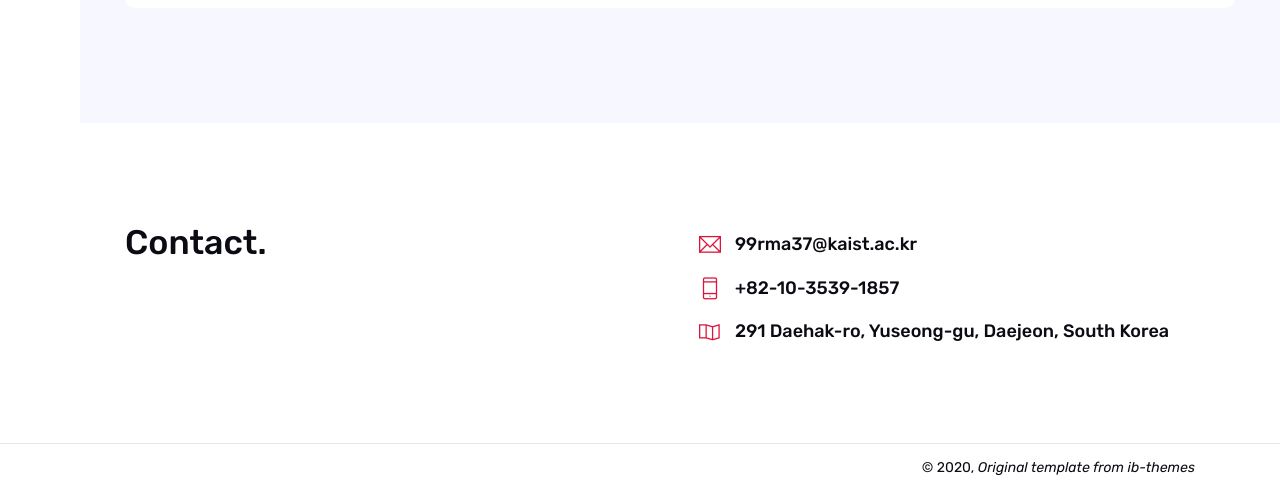
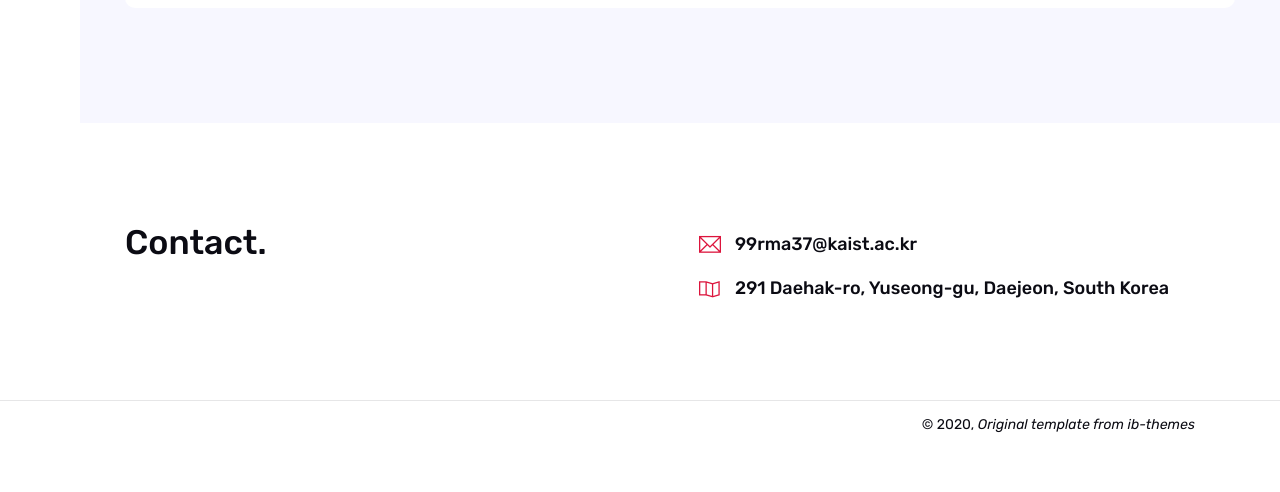
Before and after one commit to id8198/id8198.github.io, a plain HTML site: page index.html in a window 1280 px wide. Shown: the part 3076-3568 px from the top of the page. After the commit the page ends 3525 px from the top, so only its background shows below. Drawn offline with nearby package versions, Linux system fonts and the light colour scheme; some packages are replaced by stand-ins of ours; a script that the page names is missing; a web font is replaced by a local one.

Commit message:
Update index.html

```diff
--- a/index.html
+++ b/index.html
@@ -479,10 +479,10 @@
                                     <i class="ti-email"></i>
                                     <span class="media-body">99rma37@kaist.ac.kr</span>
                                 </li>
-                                <li class="media">
+                                <!-- <li class="media">
                                     <i class="ti-mobile"></i>
                                     <span class="media-body">+82-10-3539-1857</span>
-                                </li>
+                                </li> -->
                                 <li class="media">
                                     <i class="ti-map"></i>
                                     <span class="media-body">291 Daehak-ro, Yuseong-gu, Daejeon, South Korea</span>
```
